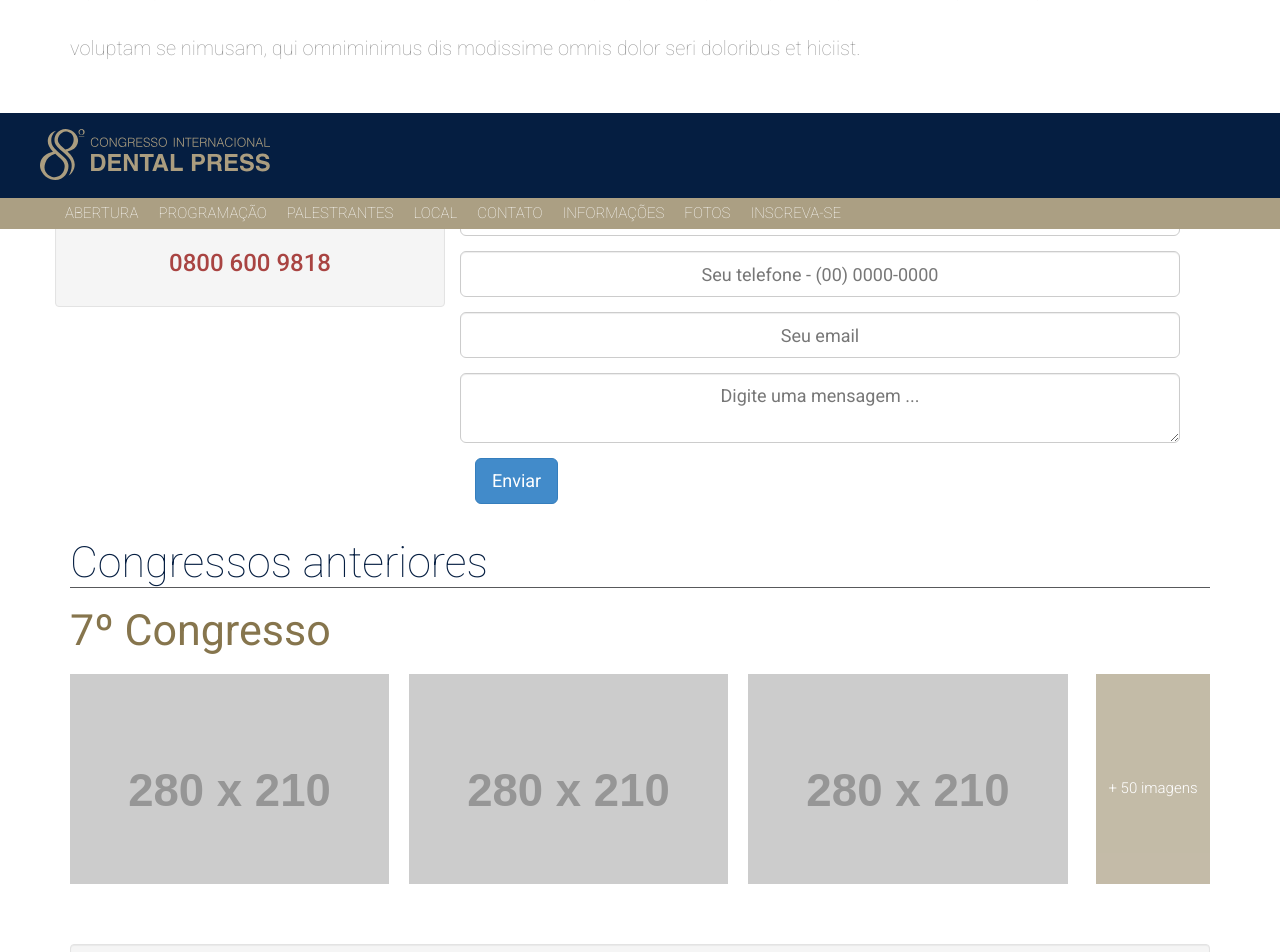
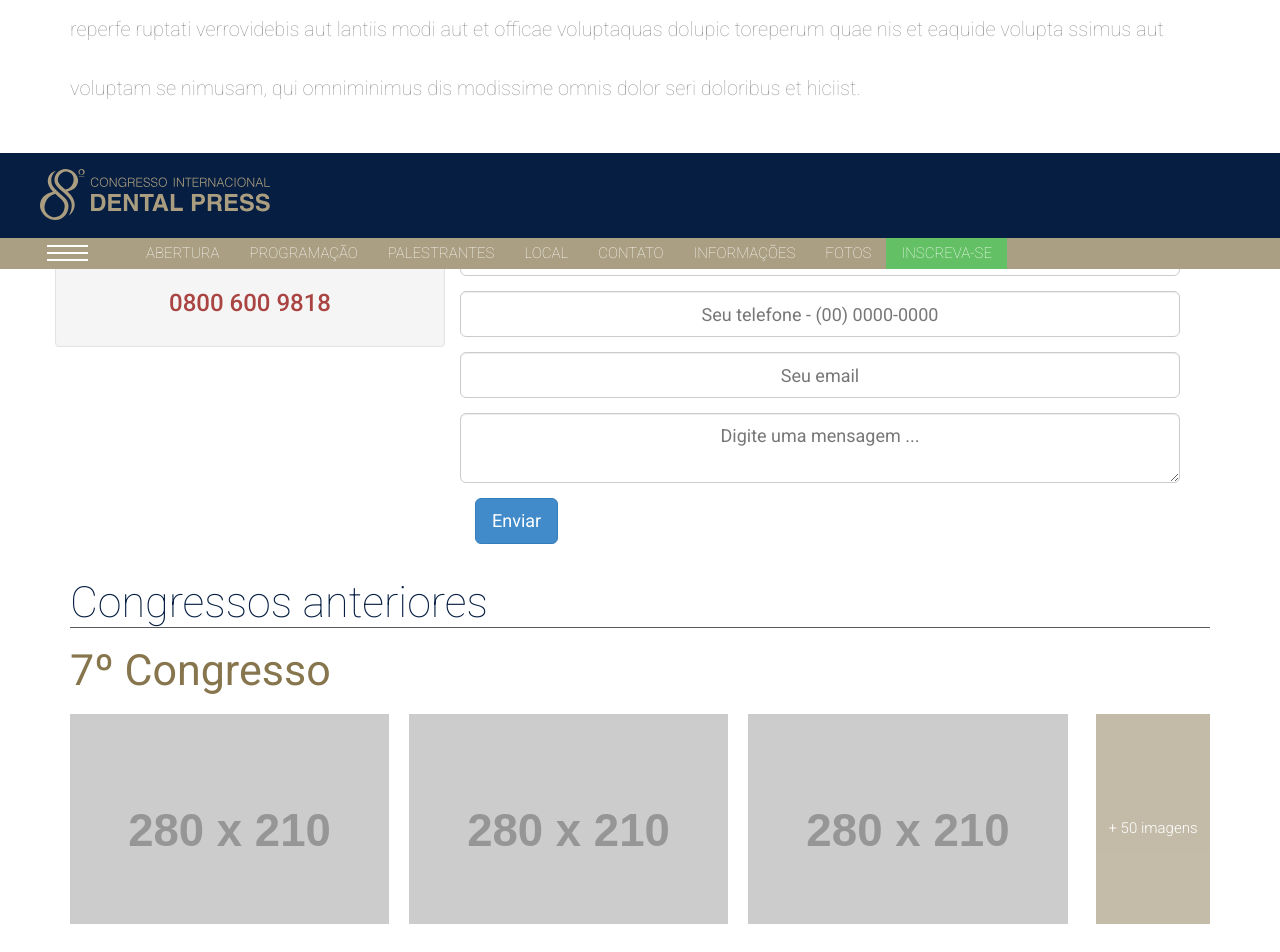
Before and after one commit to dentalpress/congresso, a PHP site: page / in a window 1280 px wide, after a click on "CONTATO". Shown: the part 5244-6196 px from the top of the page. Run offline with PHP 8.4, Linux system fonts and the light colour scheme; grey boxes labelled with a size stand in for pictures from a placeholder-image service; style sheets or scripts are compiled from the project's sources; some libraries are stand-ins or nearby versions.

Commit message:
Style:less:geral.style: Configura menu

```diff
--- a/assets/library/less/geral.itens.less
+++ b/assets/library/less/geral.itens.less
@@ -116,3 +116,23 @@
         }
     }
 }
+
+// Configura botão mobile do menu
+.btn-menu {
+    padding: 10px;
+    display: inline-block;
+    background-color: initial;
+    cursor: pointer;
+    width: 34%;
+
+    // icone do botão
+    .icon-bar{
+        width: 100%;
+        margin: 5px 0;
+        border: 2px solid #FFF;
+        display: block;
+        &:first-child{margin-top: 0px}
+        &:nth-child(3){margin-bottom: 0px;}
+    }
+    .glyphicon{display: none;}
+}
--- a/assets/library/less/geral.style.less
+++ b/assets/library/less/geral.style.less
@@ -17,10 +17,7 @@ html, body {height: 100%;}
 body {overflow-x: hidden;}
 
 // Configuração para pagina
-.page {
-    min-height: 100%
-
-}
+.page {  min-height: 100% }
 
 // Configura abertura
 #abertura{
@@ -28,6 +25,7 @@ body {overflow-x: hidden;}
     position: absolute;
     top: 0%;
     z-index: 99!important;
+    background-color: rgb(5, 30, 65);
 
     // Configura box abertura
     .abertura{
@@ -93,37 +91,70 @@ body {overflow-x: hidden;}
         }
     }
 
-    // configura barra do menu
+    // Configuração do menu
     .menu {
         height: 31px;
         background-color: rgb(171, 159, 131);
 
-        ul{
-            li {
+        // configura menu group
+        .menu-group {
+            width: 1200px;
+            margin: 0 auto;
+
+            // configura botão
+            .btn-menu{
+                width: 55px;
+                padding: 7px;
+                float: left;
+                margin-right: 36px;
+
+                .icon-bar { border: 1px solid #FFF; }
+            }
+
+
+            // configura barra do menu
+            .menu-group-nav {
+                float: left;
+
+                // Lista de itens do menu
+                .menu-group-nav-list {
                     margin: 0;
                     padding: 0;
 
-                a{
+                    // Configura links individuais
+                    .menu-group-nav-item {
                         font-size: 15px;
                         font-weight: 100;
                         text-transform: uppercase;
                         color: white;
-                    padding: 5px 10px;
+                        padding: 5px 15px;
                         border-radius: 0px;
 
-                    &:hover{
-                        background-color: rgb(77, 95, 120);
+                        // Quando o mouse encima
+                        &:hover { background-color: rgba(255, 255, 255, 0.36); }
+
+                        // Sub itens
+                        &.menu-group-nav-item-sub {
+                            display: none;
+                        }
+                    }
+
+                    // Configura inscricao
+                    &.inscricao {
+                        background-color: rgb(100, 192, 100);
+
+                        // Configura quando o mouse
+                        .menu-group-nav-item:hover { background-color: rgb(100, 192, 100); font-weight: 500;}
                     }
                 }
             }
         }
-
     }
 }
 
 // Configura os conteudos
 #contents {
     position: relative;
-    top: 100%;
+    top: 105%;
     margin-top: 50px;
 }
--- a/index.html
+++ b/index.html
@@ -73,13 +73,6 @@
                 <!-- Elemento topo do menu  -->
                 <div class="topo">
 
-                    <!-- Icone de menu de chamada para o completo -->
-                    <span class="btn-menu hidden open-menu-completo">
-                        <span class="icon-bar"></span>
-                        <span class="icon-bar"></span>
-                        <span class="icon-bar"></span>
-                    </span>
-
                     <!-- Logo do congresso que aponta para a abertura -->
                     <a class="logo-congresso" href="#abertura">
                         <img class="logo-img" src="assets/library/logo/congresso-dentalpress-landscape.svg" alt="8º Congresso Internacional Dental Press - logo landscape - horizontal">
@@ -89,66 +82,54 @@
                 <!-- Barra do menu de navegação -->
                 <div class="menu">
 
+                    <!-- Menu goup -->
+                    <div class="menu-group">
+
                         <!-- Icone de menu de chamada para o completo -->
-                    <span class="btn-menu hidden open-menu-completo">
+                        <span class="btn-menu menu-group-icon">
                             <span class="icon-bar"></span>
                             <span class="icon-bar"></span>
                             <span class="icon-bar"></span>
                         </span>
 
                         <!-- Menu horizontal -->
-                    <ul class="nav nav-pills container">
+                        <ul class="nav nav-pills menu-group-nav">
 
-                        <li><a href="#abertura">Abertura</a></li>
+                            <li class="menu-group-nav-list">
+                                <a class="menu-group-nav-item" href="#home">Abertura</a>
+                                <a class="menu-group-nav-item menu-group-nav-item-sub" href="#home-congresso">O congresso</a>
+                            </li>
 
-                        <li><a href="#programacao">Programação</a></li>
+                            <li class="menu-group-nav-list">
+                                <a class="menu-group-nav-item" href="#programacao">Programação</a>
+                            </li>
 
-                        <li><a href="#palestrantes">Palestrantes</a></li>
+                            <li class="menu-group-nav-list">
+                                <a class="menu-group-nav-item" href="#palestrantes">Palestrantes</a>
+                            </li>
 
-                        <li><a href="#local">Local</a></li>
+                            <li class="menu-group-nav-list">
+                                <a class="menu-group-nav-item" href="#local">Local</a>
+                            </li>
 
-                        <li><a href="#contato">Contato</a></li>
+                            <li class="menu-group-nav-list">
+                                <a class="menu-group-nav-item" href="#contato">Contato</a>
+                            </li>
 
-                        <li><a href="#informacoes">Informações</a></li>
+                            <li class="menu-group-nav-list">
+                                <a class="menu-group-nav-item" href="#informacoes">Informações</a>
+                            </li>
 
-                        <li><a href="#fotos">Fotos</a></li>
+                            <li class="menu-group-nav-list">
+                                <a class="menu-group-nav-item" href="#fotos">Fotos</a>
+                            </li>
 
-                        <li class="inscricao"><a href="#inscricao">Inscreva-se</a></li>
+                            <li class="menu-group-nav-list inscricao">
+                                <a class="menu-group-nav-item" href="#inscricao">Inscreva-se</a>
+                            </li>
                         </ul>
                     </div>
 
-                <!-- Menu completo -->
-                <div class="menu-completo hidden">
-
-                    <!-- Icone de menu -->
-                    <span class="btn-menu  close-menu-completo">
-                        <span class="icon-bar"></span>
-                        <span class="icon-bar"></span>
-                        <span class="icon-bar"></span>
-                    </span>
-
-                    <!-- Menu vertical -->
-                    <ul class="nav nav-pills nav-stacked">
-
-                        <li class="menu-completo-list">
-                            <a class="menu-completo-list-item-principal" href="#abertura">Abertura</a>
-                            <a class="menu-completo-list-item" href="#abertura">Sub item</a>
-                        </li>
-
-                        <li><a href="#programacao">Programação</a></li>
-
-                        <li><a href="#palestrantes">Palestrantes</a></li>
-
-                        <li><a href="#local">Local</a></li>
-
-                        <li><a href="#contato">Contato</a></li>
-
-                        <li><a href="#informacoes">Informações</a></li>
-
-                        <li><a href="#fotos">Fotos</a></li>
-
-                        <li class="inscricao"><a href="#inscricao">Inscreva-se</a></li>
-                    </ul>
                 </div>
             </nav>
 
```
Lines whose indentation alone changed are shown as unchanged.
